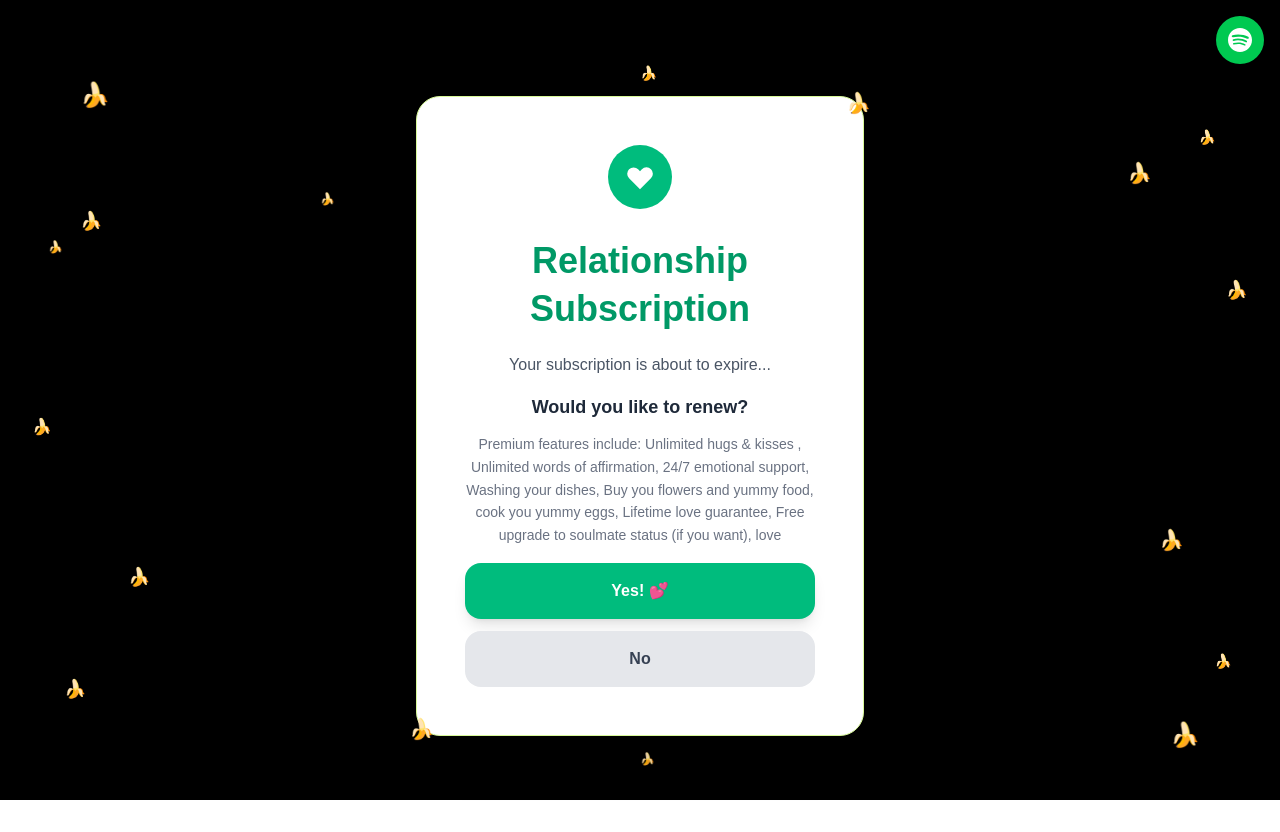
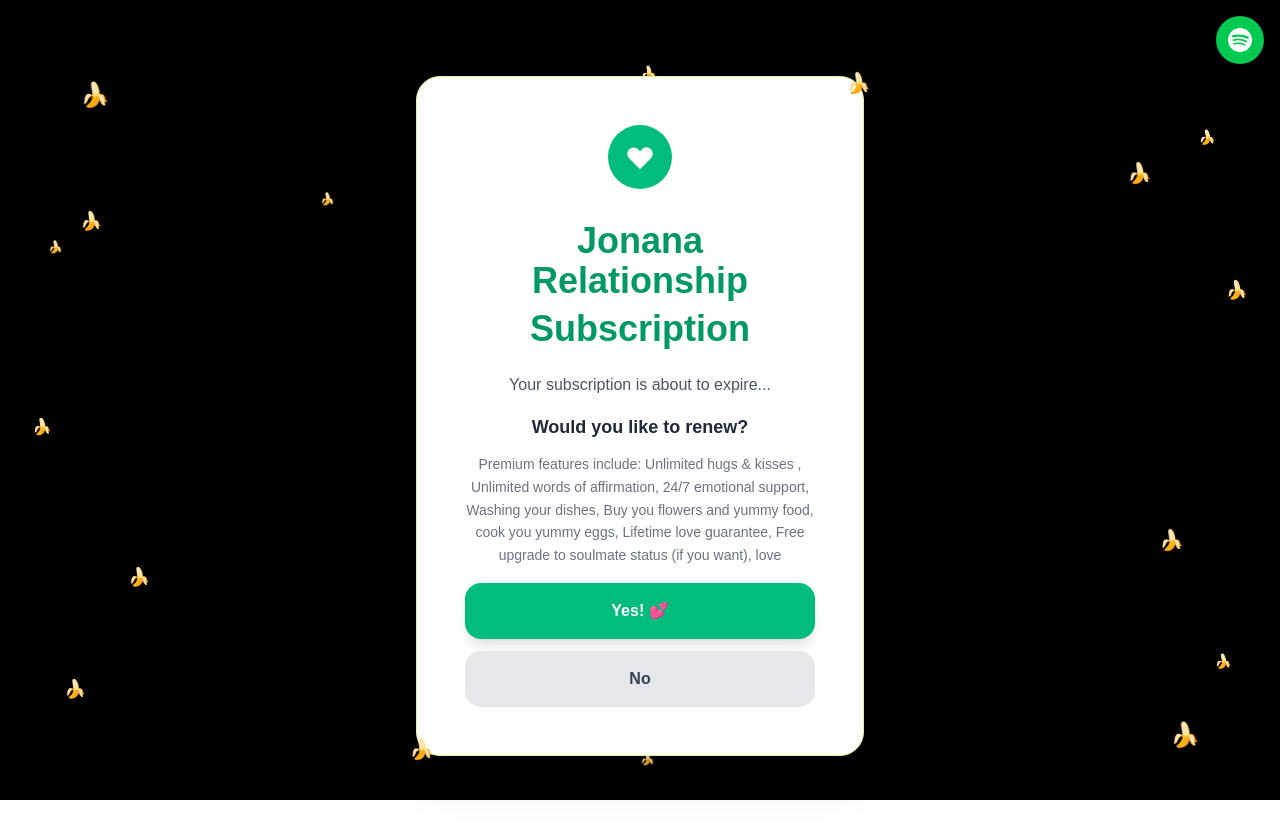
Before and after one commit to JohnL0919/ForJonana, a Next.js app: page / in a window 1280 px wide. Built offline with nearby package versions, Linux system fonts and the light colour scheme.

Commit message:
refactor

```diff
--- a/src/components/CardTitle.tsx
+++ b/src/components/CardTitle.tsx
@@ -2,7 +2,7 @@ export default function CardTitle() {
   return (
     <div className="text-center mb-4 sm:mb-6">
       <h1 className="text-2xl sm:text-3xl md:text-4xl font-bold text-emerald-600 mb-1 sm:mb-2">
-        Relationship
+        Jonana Relationship
       </h1>
       <h2 className="text-2xl sm:text-3xl md:text-4xl font-bold text-emerald-600">
         Subscription
--- a/src/components/SubscriptionSuccess.tsx
+++ b/src/components/SubscriptionSuccess.tsx
@@ -11,7 +11,7 @@ export default function SubscriptionSuccess({}: SubscriptionSuccessProps) {
           Yay! 🎉 Successfully Renewed!
         </h1>
         <p className="text-sm text-gray-600">
-          Thank you for continuing this amazing journey together 💕
+          Thank you BEBBBBBBB for continuing this amazing journey together 💕
         </p>
       </div>
 
```
